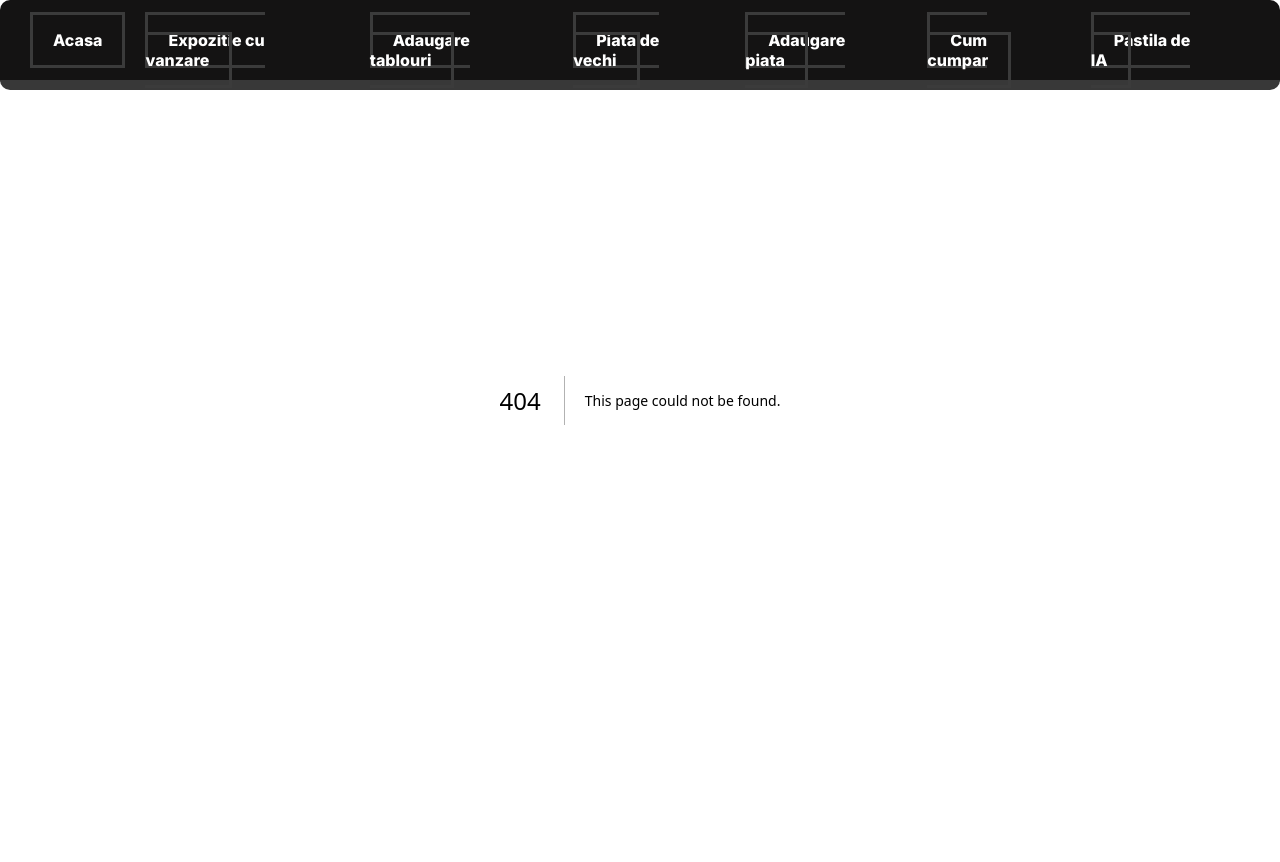
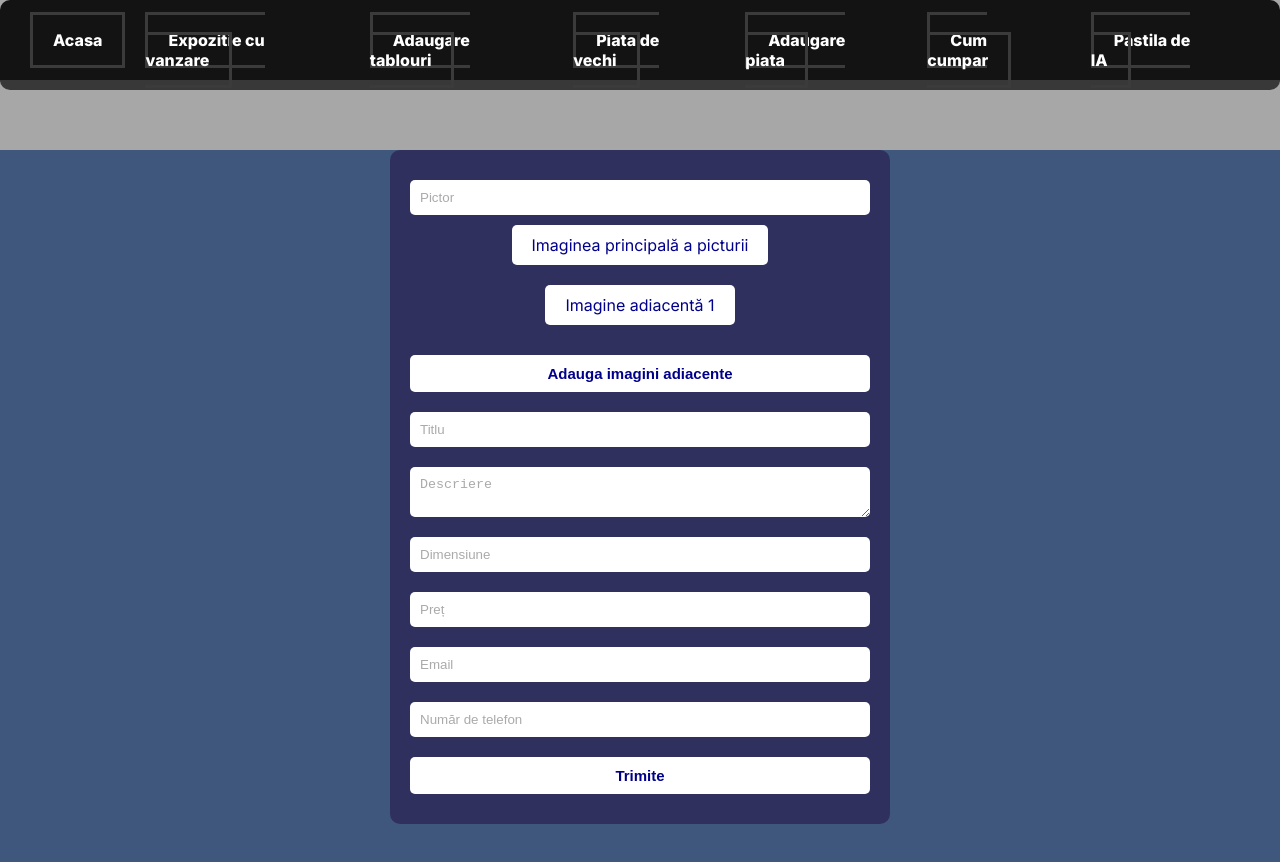
Before and after one commit to ReluTolan/website, a Next.js app: page /adaugare in a window 1280 px wide. Before the commit this address had no page. Shown: the top 862 px of the page. Before the commit the page ends 800 px from the top, so only its background shows below. Built offline with nearby package versions, Linux system fonts and the light colour scheme.

Commit message:
Versiunea 3

```diff
--- /dev/null
+++ b/app/(pages)/adaugare/page.js
@@ -0,0 +1,186 @@
+"use client"
+
+import React, { useState, useRef } from "react"
+import "../page-styles.css"
+
+export default function PaintForm() {
+  const [painter, setPainter] = useState("")
+  const [subImages, setSubImages] = useState([null]) // Initialize with null for file inputs
+  const [title, setTitle] = useState("")
+  const [description, setDescription] = useState("")
+  const [size, setSize] = useState("")
+  const [price, setPrice] = useState("")
+  const [email, setEmail] = useState("")
+  const [phoneNumber, setPhoneNumber] = useState("")
+
+  const primaryImageFileRef = useRef(null)
+  const subImageFileRefs = useRef([])
+
+  // Handle sub-image input fields change
+  const handleSubImageChange = index => e => {
+    subImageFileRefs.current[index] = e.target.files[0] // Directly storing the file object
+  }
+
+  // Handle click on "Add sub-image" button
+  const handleAddSubImage = () => {
+    setSubImages([...subImages, null]) // Just to trigger a new input field
+    subImageFileRefs.current.push(null)
+  }
+
+  // Handle form submission
+  const handleSubmit = async e => {
+    e.preventDefault()
+
+    // Upload primary image
+    const primaryImageFile = primaryImageFileRef.current.files[0]
+    const primaryImageResponse = await fetch(
+      `/api/upload-file?filename=${primaryImageFile.name}`,
+      {
+        method: "POST",
+        body: primaryImageFile,
+      }
+    )
+    const primaryImageBlob = await primaryImageResponse.json()
+    const primaryImageUrl = primaryImageBlob.url // Directly use this URL
+
+    // Upload sub-images
+    const subImageUrls = await Promise.all(
+      subImageFileRefs.current.map(async file => {
+        if (!file) return null // Skip if no file is selected
+        const subImageResponse = await fetch(
+          `/api/upload-file?filename=${file.name}`,
+          {
+            method: "POST",
+            body: file,
+          }
+        )
+        const subImageBlob = await subImageResponse.json()
+        return subImageBlob.url // Collect URLs
+      })
+    )
+
+    // Filter out any null values in case there are empty slots
+    const filteredSubImageUrls = subImageUrls.filter(url => url !== null)
+
+    // Construct form data with updated image URLs
+    const formData = {
+      painter,
+      primaryImage: primaryImageUrl,
+      subImages: filteredSubImageUrls,
+      title,
+      description,
+      size,
+      price,
+      email,
+      phoneNumber,
+    }
+
+    // Submit form data
+    try {
+      const response = await fetch("/api/insert-paintings", {
+        method: "POST",
+        headers: {
+          "Content-Type": "application/json",
+        },
+        body: JSON.stringify(formData),
+      })
+
+      if (response.ok) {
+        const result = await response.json()
+        console.log("Success:", result)
+        // Optionally reset the form or provide user feedback
+      } else {
+        console.error("Error:", response.statusText)
+        // Handle HTTP error responses
+      }
+    } catch (error) {
+      console.error("Error:", error)
+      // Handle network errors
+    }
+  }
+
+  return (
+    <div style={{ backgroundColor: "#3F577D", height: "100vh" }}>
+      <div className="paintings-form">
+        <form onSubmit={handleSubmit} style={{ marginTop: "150px" }}>
+          <input
+            type="text"
+            value={painter}
+            onChange={e => setPainter(e.target.value)}
+            placeholder="Pictor"
+          />
+          <label className="file-label" style={{ marginBottom: "20px" }}>
+            Imaginea principală a picturii
+            <input
+              type="file"
+              className="file-input"
+              ref={primaryImageFileRef}
+              onChange={() => {}}
+            />
+          </label>
+
+          {subImages.map((_, index) => (
+            <label
+              className="file-label"
+              style={{ marginBottom: "20px" }}
+              key={index}
+            >
+              {`Imagine adiacentă ${index + 1}`}
+              <input
+                type="file"
+                className="file-input"
+                onChange={handleSubImageChange(index)}
+              />
+            </label>
+          ))}
+
+          <button type="button" onClick={handleAddSubImage}>
+            Adauga imagini adiacente
+          </button>
+
+          <input
+            type="text"
+            value={title}
+            onChange={e => setTitle(e.target.value)}
+            placeholder="Titlu"
+          />
+          <textarea
+            value={description}
+            onChange={e => setDescription(e.target.value)}
+            placeholder="Descriere"
+          ></textarea>
+          <input
+            type="text"
+            value={size}
+            onChange={e => setSize(e.target.value)}
+            placeholder="Dimensiune"
+          />
+          <input
+            type="text"
+            value={price}
+            onChange={e => setPrice(e.target.value)}
+            placeholder="Preț"
+          />
+
+          <input
+            type="email"
+            value={email}
+            onChange={e => setEmail(e.target.value)}
+            placeholder="Email"
+            required
+          />
+
+          <input
+            type="tel"
+            value={phoneNumber}
+            onChange={e => setPhoneNumber(e.target.value)}
+            placeholder="Număr de telefon"
+            required
+          />
+
+          <button type="submit">Trimite</button>
+        </form>
+      </div>
+    </div>
+  )
+}
--- /dev/null
+++ b/app/api/insert-paintings/route.js
@@ -0,0 +1,42 @@
+import { sql } from "@vercel/postgres"
+import { NextResponse } from "next/server"
+
+export async function POST(request) {
+  const {
+    painter,
+    primaryImage,
+    subImages,
+    title,
+    description,
+    size,
+    price,
+    email,
+    phoneNumber,
+  } = await request.json()
+  const priceInt = parseInt(price, 10)
+
+  try {
+    if (
+      !painter ||
+      !primaryImage ||
+      !title ||
+      !description ||
+      !size ||
+      !price ||
+      !email ||
+      !phoneNumber
+    ) {
+      throw new Error("Missing required fields")
+    }
+
+    await sql`INSERT INTO paintings (painter, primary_image, sub_images, title, description, size, price, email, phone_number)
+      VALUES (${painter}, ${primaryImage}, ${JSON.stringify(
+      subImages
+    )}, ${title}, ${description}, ${size}, ${priceInt}, ${email}, ${phoneNumber});`
+  } catch (error) {
+    return NextResponse.json({ error: error.message }, { status: 500 })
+  }
+
+  const artworks = await sql`SELECT * FROM paintings;`
+  return NextResponse.json({ artworks }, { status: 200 })
+}
--- a/next.config.mjs
+++ b/next.config.mjs
@@ -1,4 +1,15 @@
 /** @type {import('next').NextConfig} */
-const nextConfig = {};
+const nextConfig = {
+  images: {
+    remotePatterns: [
+      {
+        protocol: "https",
+        hostname: "vak6daptpt15cuhf.public.blob.vercel-storage.com",
+        port: "",
+      },
+    ],
+  },
+  // ... other configurations
+}
 
-export default nextConfig;
+export default nextConfig
--- a/package.json
+++ b/package.json
@@ -9,6 +9,7 @@
     "lint": "next lint"
   },
   "dependencies": {
+    "@vercel/blob": "^0.22.1",
     "@vercel/postgres": "^0.7.2",
     "next": "14.1.0",
     "next-auth": "^4.24.6",
```
Also changed, not shown: app/(pages)/expozitie/[painter]/[id]/page.js (+90 -0 lines), app/api/upload-file/route.js (added, +14 -0 lines), 1 other file (tests, documents, lock files or other folders).
